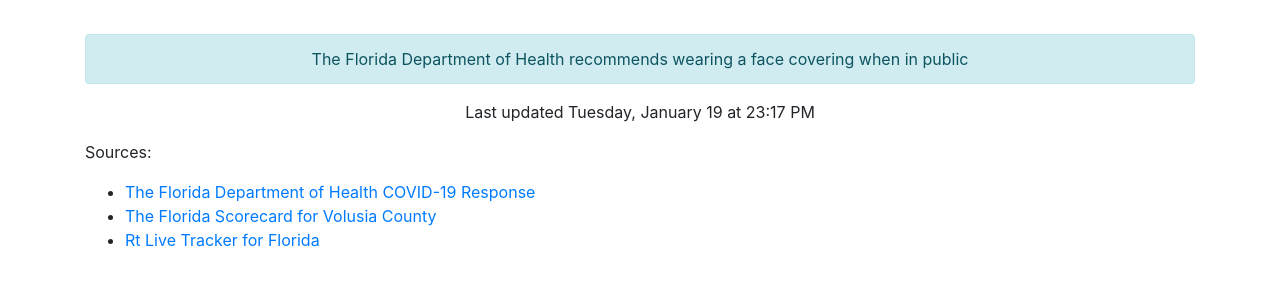
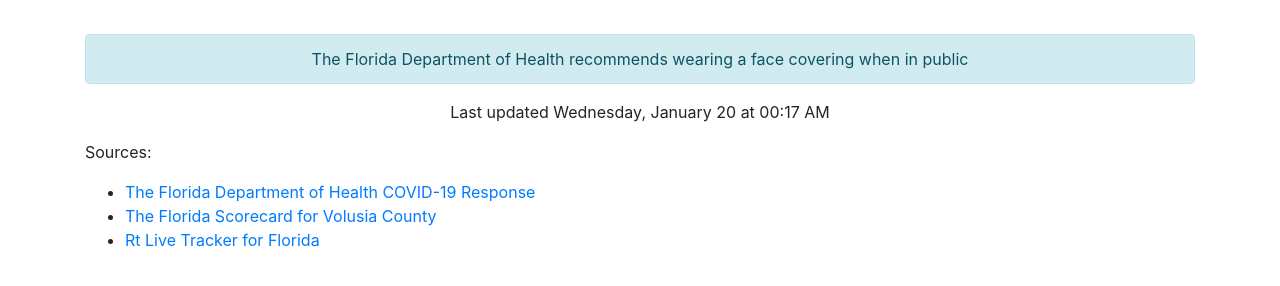
Before and after one commit to thinkjson/timeforchurch, a Jekyll site: the page built from index.md, in a window 1280 px wide. Shown: the part 520-806 px from the top of the page. Built offline with Jekyll 4.4.1, drawn with Linux system fonts in a browser that asks for light colours; our own code applies the rules of GitHub Pages for plain Markdown files.

Commit message:
Updating data

```diff
--- a/_includes/data.html
+++ b/_includes/data.html
@@ -10,4 +10,4 @@
     <div class="outcome text-success">YES</div>
     <div class="alert alert-info" role="alert">The Florida Department of Health recommends wearing a face covering when in public</div>
 
-    <p>Last updated Tuesday, January 19 at 23:17 PM</p>
+    <p>Last updated Wednesday, January 20 at 00:17 AM</p>
```
